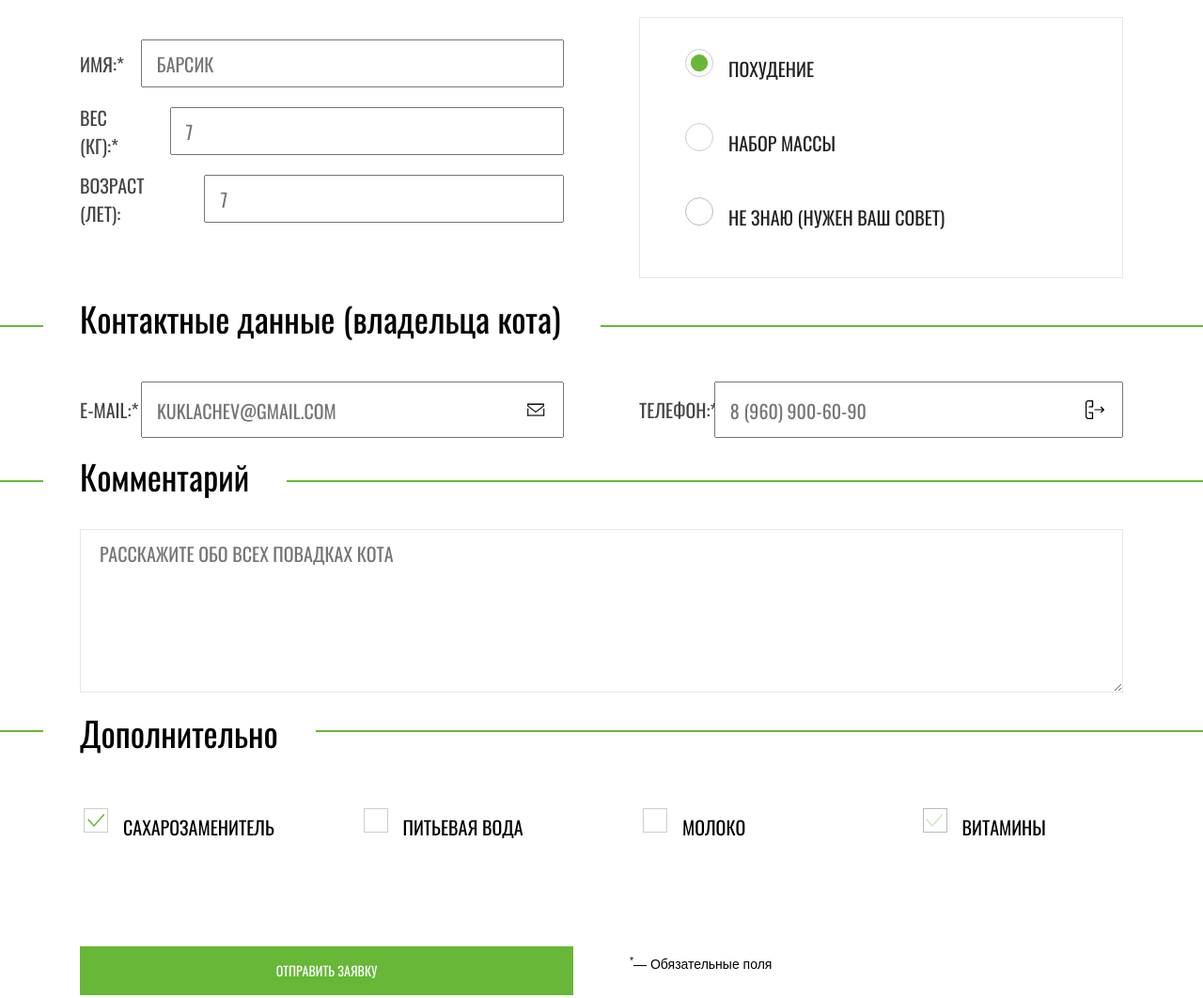
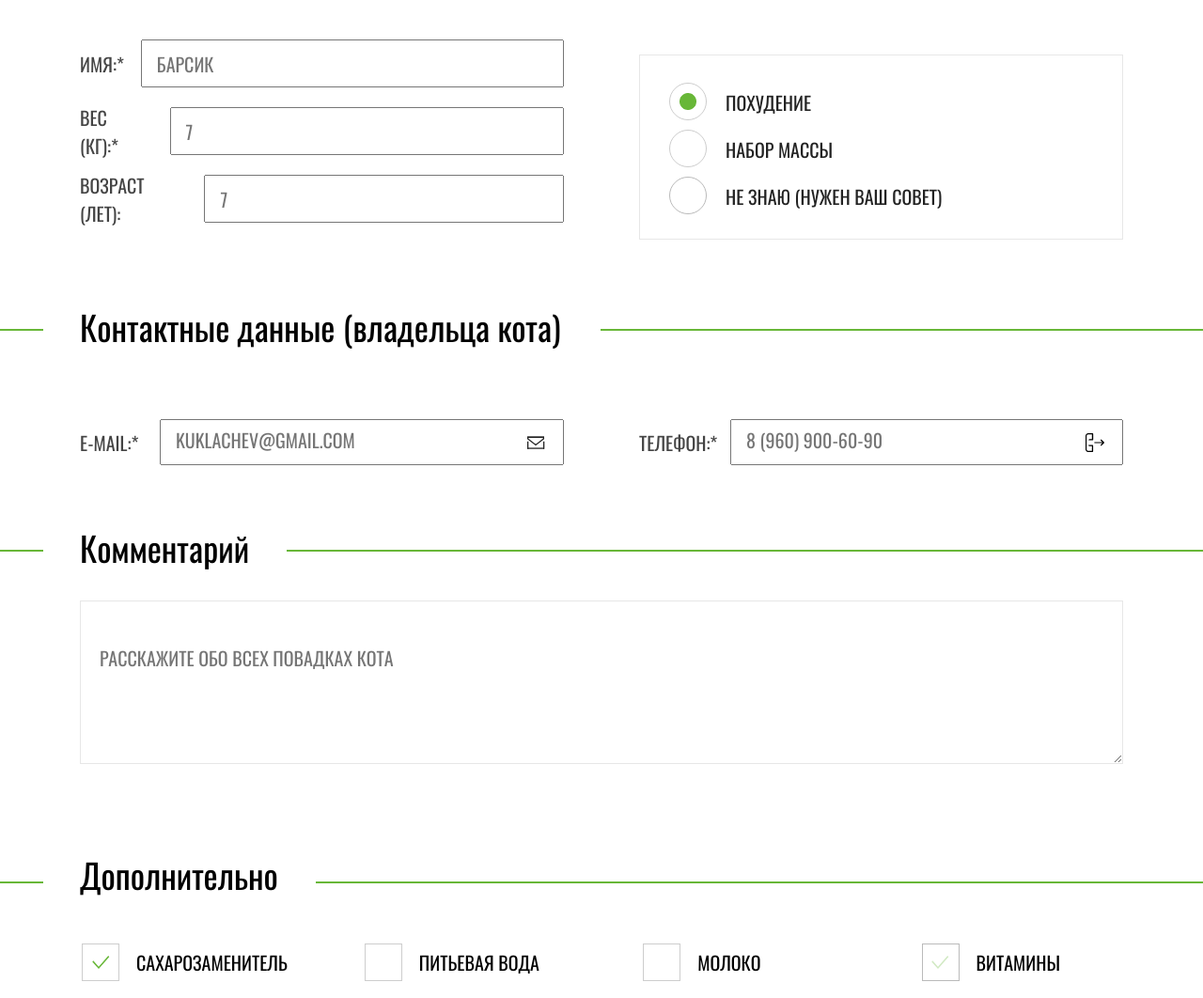
Before and after one commit to RuDovbnySe/977171-cat-energy-22, a website: page source/form.html in a window 1280 px wide. Shown: the part 368-1430 px from the top of the page at 94% size. Drawn offline with nearby package versions, Linux system fonts and the light colour scheme; files that its build step writes are made by us from their sources; files whose address does not match are found by name.

Commit message:
обновил препроцессоры

```diff
--- a/source/form.html
+++ b/source/form.html
@@ -254,21 +254,21 @@
                   <label class="radio__label" for="radio-1" tabindex="0">
                     <input class="radio__input" type="radio" id="radio-1" name="choice" checked>
                     <span class="radio__box"></span>
-                    Похудение
+                    <span class="radio__text">Похудение</span>
                   </label>
                 </div>
                 <div class="radio__column">
                   <label class="radio__label" for="radio-2" tabindex="0">
                     <input class="radio__input" type="radio" id="radio-2" name="choice">
                     <span class="radio__box"></span>
-                    Набор массы
+                    <span class="radio__text">Набор массы</span>
                   </label>
                 </div>
                 <div class="radio__column">
                   <label class="radio__label" for="radio-3" tabindex="0">
                     <input class="radio__input" type="radio" id="radio-3" name="choice" disabled>
                     <span class="radio__box"></span>
-                    Не знаю (Нужен ваш совет)
+                    <span class="radio__text">Не знаю (Нужен ваш совет)</span>
                   </label>
                 </div>
               </div>
--- a/source/less/button.less
+++ b/source/less/button.less
@@ -12,6 +12,12 @@
   height: 39px;
   align-items: center;
   border: none;
+
+  @media (min-width: @tablet) {
+    font-size: 20px;
+    line-height: 0;
+    height: 45px;
+  }
 
   &--light {
     color: @special_dark-grey;
--- a/source/less/footer.less
+++ b/source/less/footer.less
@@ -27,7 +27,8 @@
     }
 
     @media (min-width: @tablet) {
-      padding-bottom: 61px;
+      padding-bottom: 66px;
+      padding-top: 60px;
     }
   }
 
--- a/source/less/invitation.less
+++ b/source/less/invitation.less
@@ -26,7 +26,6 @@
       line-height: 125%;
       width: 175px;
       padding-top: 10px;
-      margin-left: 38px;
     }
 
     @media (min-width: @desktop-min) {
@@ -47,7 +46,6 @@
     @media (min-width: @tablet) {
       width: 150px;
       text-align: end;
-      margin-right: 38px;
       font-style: normal;
       font-weight: normal;
       padding-top: 10px;
@@ -136,7 +134,7 @@
         width: 113px;
         height: 106px;
         top: calc(50% - 53px);
-        left: calc(50% - 66px);
+        left: calc(50% - 50px);
       }
 
       @media (min-width: @desktop-min) {
--- a/source/less/program.less
+++ b/source/less/program.less
@@ -165,17 +165,27 @@
 
     @media (min-width: @tablet) {
       border: 1px solid @form-border;
+      margin-top: 40px;
+      padding-bottom: 30px;
+    }
+  }
+
+  &__row {
+    @media (min-width: @tablet) {
+      margin-left: 15px;
+      display: grid;
+      gap: 5px;
+      margin-top: 20px;
     }
   }
 
   &__column {
     padding-left: 20px;
-    margin-top: 15px;
-    margin-bottom: 25px;
+    margin-top: 0;
+    margin-bottom: 0;
 
     @media (min-width: @tablet) {
-      padding-bottom: 12px;
-      padding-top: 12px;
+      padding-top: 15px;
     }
   }
 
@@ -196,14 +206,18 @@
   &__box {
     position: absolute;
     align-items: center;
-    margin-left: -46px;
+    margin-left: -50px;
     margin-top: -6px;
-    width: 30px;
-    height: 30px;
     overflow: hidden;
     border: 1px solid @special_grey;
     border-radius: 50%;
     box-sizing: border-box;
+    width: 40px;
+    height: 40px;
+  }
+
+  &__text {
+    margin-left: 10px;
   }
 
   &__label {
@@ -222,18 +236,10 @@
       margin-left: 20px;
     }
   }
-
-  &__row {
-    @media (min-width: @tablet) {
-      margin-left: 28px;
-      padding-top: 12px;
-      padding-bottom: 12px;
-    }
-  }
 }
 
 .contact {
-  padding-top: 25px;
+  margin-top: 75px;
   position: relative;
 
   &__wrapper {
@@ -258,7 +264,7 @@
 
     @media (min-width: @tablet) {
       width: 100%;
-      top: 50px;
+      top: 20px;
     }
   }
 
@@ -282,7 +288,7 @@
   }
 
   &__block {
-    margin-top: 35px;
+    margin-top: 70px;
 
     @media (min-width: @desktop-min) {
       display: grid;
@@ -292,7 +298,7 @@
   }
 
   &__column {
-    margin-top: 14px;
+    padding-top: 10px;
   }
 
   &__form {
@@ -300,6 +306,10 @@
     width: 100%;
     display: flex;
     align-items: center;
+
+    @media (min-width: @tablet) {
+      margin-bottom: 10px;
+    }
 
     &--text {
       font-family: "Oswald", "Arial", sans-serif;
@@ -315,6 +325,7 @@
       @media (min-width: @tablet) {
         font-size: 20px;
         line-height: 150%;
+        margin-right: 20px;
       }
     }
 
@@ -333,6 +344,8 @@
       @media (min-width: @tablet) {
         font-size: 20px;
         line-height: 150%;
+        padding-top: 5px;
+        padding-bottom: 10px;
       }
     }
 
@@ -361,6 +374,11 @@
   padding-top: 23px;
   padding-bottom: 25px;
 
+  @media (min-width: @tablet) {
+    padding: 0;
+    margin-top: 60px;
+  }
+
   &__background {
     position: absolute;
     border-bottom: 2px solid @basic-green;
@@ -372,7 +390,7 @@
 
     @media (min-width: @tablet) {
       width: 100%;
-      top: 45px;
+      top: 20px;
     }
   }
 
@@ -387,6 +405,7 @@
 
       @media (min-width: @tablet) {
         padding-left: 20px;
+        padding-top: 45px;
       }
     }
   }
@@ -433,6 +452,10 @@
 .check {
   position: relative;
 
+  @media (min-width: @tablet) {
+    margin-top: 100px;
+  }
+
   &__wrapper {
     border: none;
     margin: 0;
@@ -470,6 +493,7 @@
 
     @media (min-width: @tablet) {
       width: 100%;
+      top: 25px;
     }
   }
 
@@ -481,7 +505,8 @@
     @media (min-width: @tablet) {
       grid-template-columns: 1fr 1fr;
       column-gap: 60px;
-      row-gap: 30px;
+      row-gap: 40px;
+      margin-top: 63px;
     }
 
     @media (min-width: @desktop-min) {
@@ -496,6 +521,10 @@
     padding-left: 20px;
     margin-top: 7px;
     margin-bottom: 8px;
+
+    @media (min-width: @tablet) {
+      margin: 0;
+    }
   }
 
   &__input {
@@ -518,6 +547,12 @@
     overflow: hidden;
     border: 1px solid @special_grey;
     box-sizing: border-box;
+
+    @media (min-width: @tablet) {
+      margin-left: -18px;
+      width: 40px;
+      height: 40px;
+    }
   }
 
   &__label {
@@ -535,12 +570,17 @@
     @media (min-width: @tablet) {
       font-size: 20px;
       line-height: 150%;
+      padding-left: 40px;
     }
   }
 }
 
 .send {
   margin-top: 32px;
+
+  @media (min-width: @tablet) {
+    margin-top: 50px;
+  }
 
   @media (min-width: @desktop-min) {
     margin-bottom: 80px;
@@ -578,6 +618,9 @@
       text-align: start;
       padding: 0;
       align-items: center;
+      font-size: 16px;
+      line-height: 100%;
+      margin-top: 15px;
     }
   }
 }
```
Also changed, not shown: source/catalog.html (+5 -10 lines), source/index.html (+2 -2 lines).
